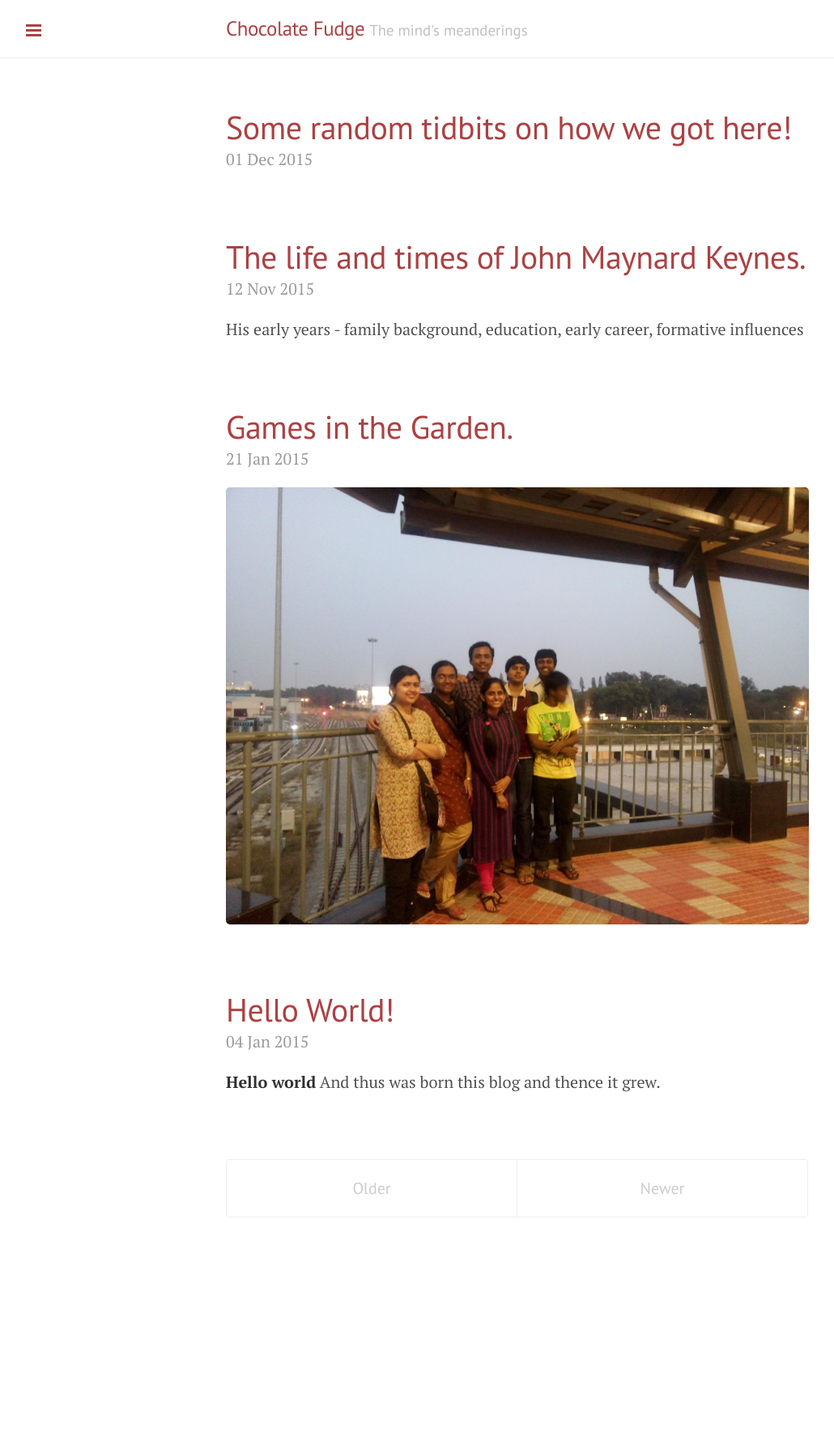
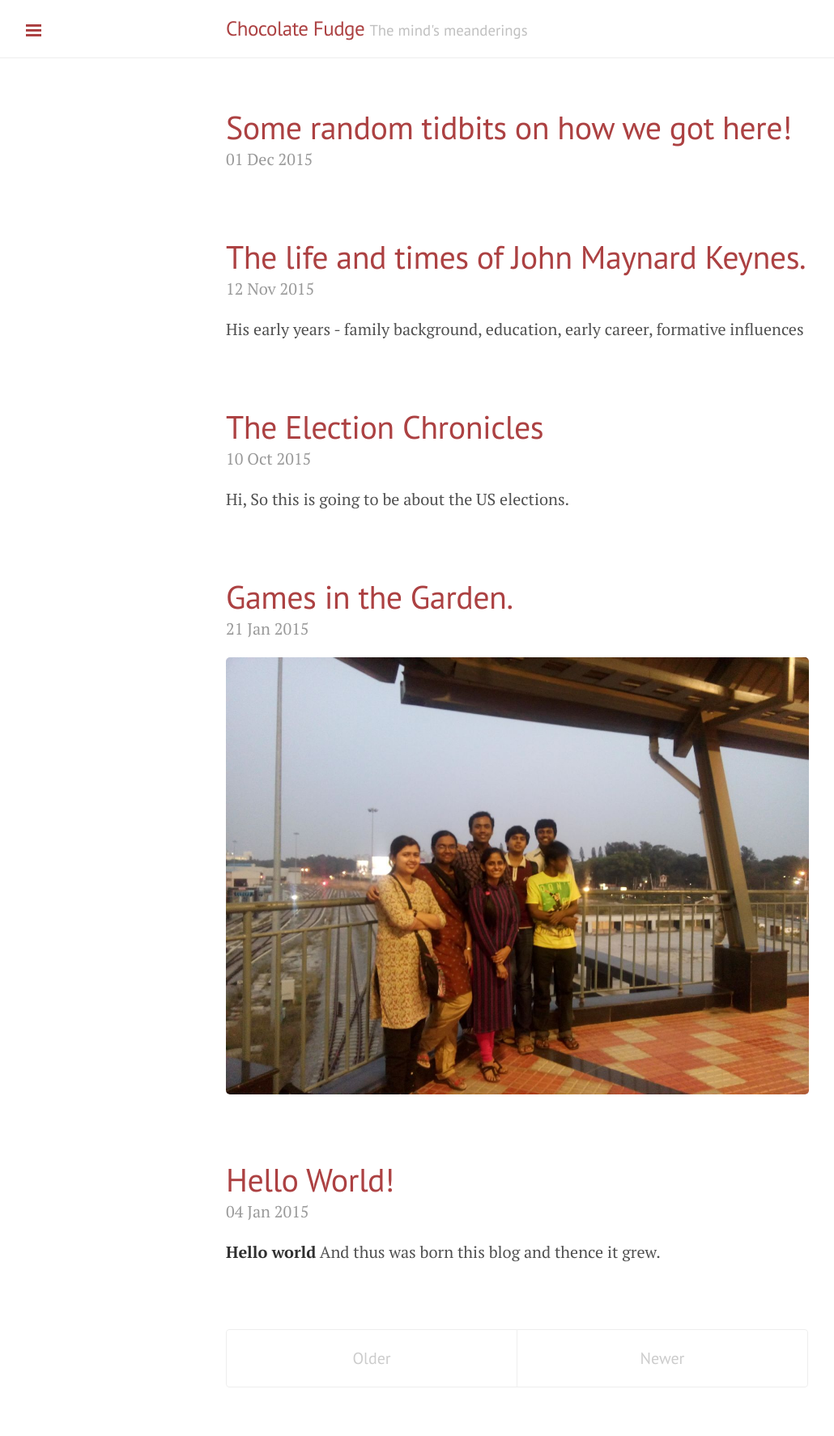
Before and after one commit to auag92/blog, a Jekyll site: the page built from index.html, in a window 1280 px wide. Shown: the whole page at 81% size, without its empty margins (1-1031 px from the left). Built offline with Jekyll 4.4.1, drawn with Linux system fonts in a browser that asks for light colours; Markdown is read by kramdown in place of the engine named in the settings; the list of posts is cut into pages by our own code; before the commit the page ends 1564 px from its top, so only the background shows below that.

Commit message:
us elections

```diff
--- a/_posts/2015-10-10-US_Election.md
+++ b/_posts/2015-10-10-US_Election.md
@@ -1,11 +1,14 @@
 ---
 layout: post
-title: On the altar of money
+title: The Election Chronicles
 comments: True
-published: False
+published: True
 ---
 
-Hi, So we want this to be about the US elections.
+Hi, So this is going to be about the US elections.
+
+I have been meaning to write something about this for a long time. Politics is
+my favourite area of interest.
 
 What goes on? Who are the parties? What's the prize cake? Who are the shadow
 actors and who are the puppet masters etc. etc. etc.
```
